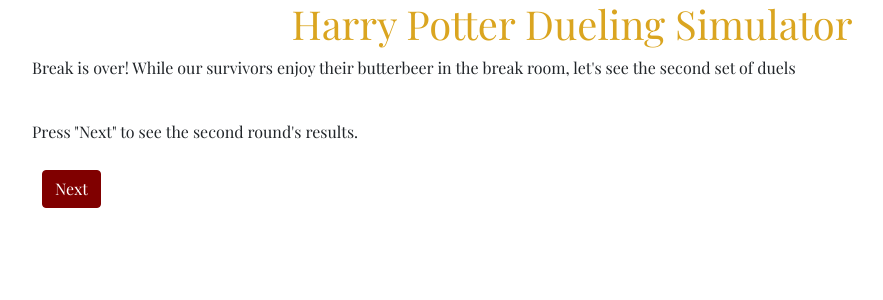
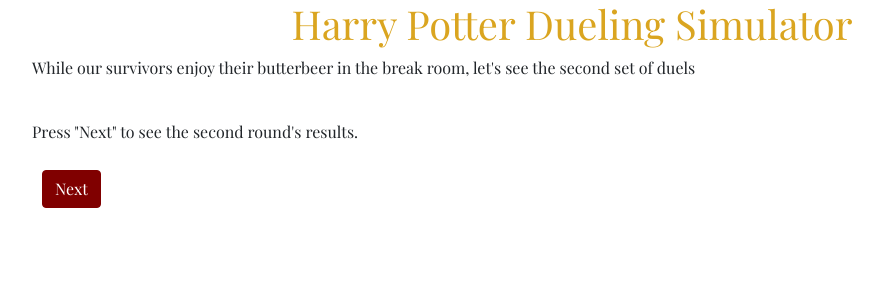
Before and after one commit to rjrichards27/biostats_finalproject_hp, a Flask app: page /bracket2_5rounds in a window 1280 px wide. Shown: the top 300 px of the page, without its empty margins (68-951 px from the left). Run offline with Flask 3, Linux system fonts and the light colour scheme; the visitor is signed in with stand-in values (Sample User, id 1); parts of the project's set-up code (start-up, migrations or seed data) failed here and were passed over.

Commit message:
Update src/templates/bracket2_5rounds.html
Co-authored-by: Wafiakmal <104295829+wafiakmal@users.noreply.github.com>

```diff
--- a/src/templates/bracket2_5rounds.html
+++ b/src/templates/bracket2_5rounds.html
@@ -32,7 +32,7 @@
     <div class="container">
         <div class="col">
             <h1 class="text-center" style="color: goldenrod"> Harry Potter Dueling Simulator </h1>
-            <p> Break is over! While our survivors enjoy their butterbeer in the break room, let's see the second set of
+            <p> While our survivors enjoy their butterbeer in the break room, let's see the second set of
                 duels</p>
             <ul>{% for duel in session["results_5round"]["Round2Duels"] %}
                 <li> {{ duel }} </li>
```
